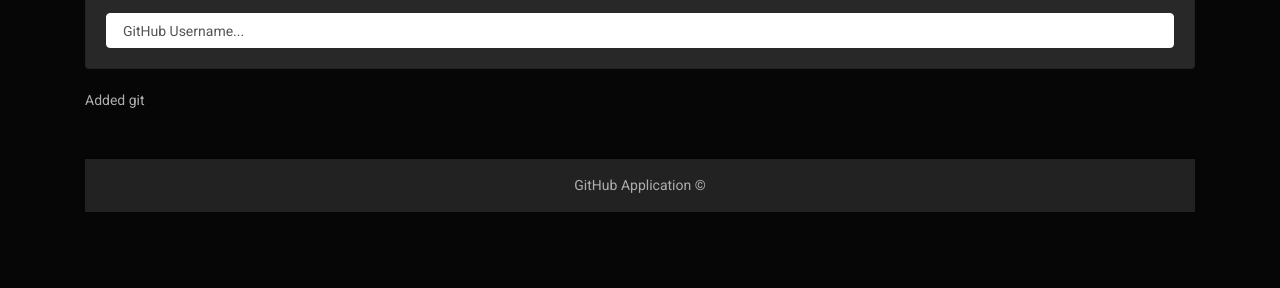
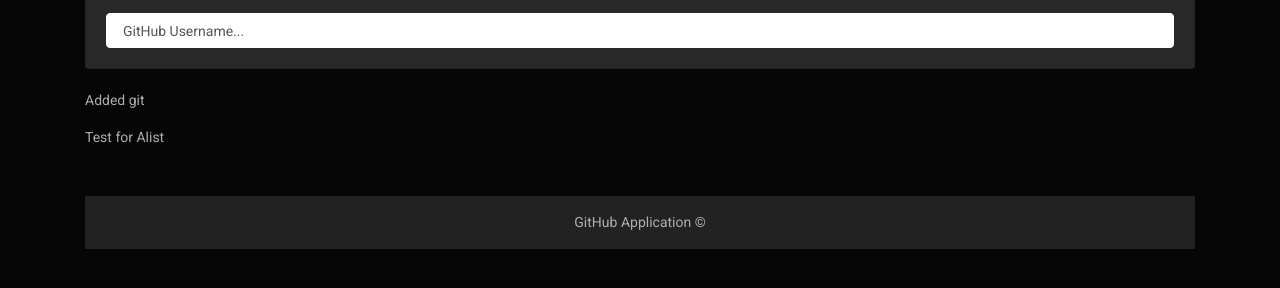
Before and after one commit to carlcastillo17/Github-search, a plain HTML site: page newapp.html in a window 1280 px wide. Shown: the part 206-494 px from the top of the page. Drawn offline with nearby package versions, Linux system fonts and the light colour scheme.

Commit message:
added a text a list

```diff
--- a/newapp.html
+++ b/newapp.html
@@ -23,6 +23,7 @@
             <br>
             <div id="profile"></div>
             <p>Added git</p>
+            <p>Test for Alist</p>
             <footer class="mt-5 p-3 text-center bg-light">
                 GitHub Application &copy;
             </footer>
```
